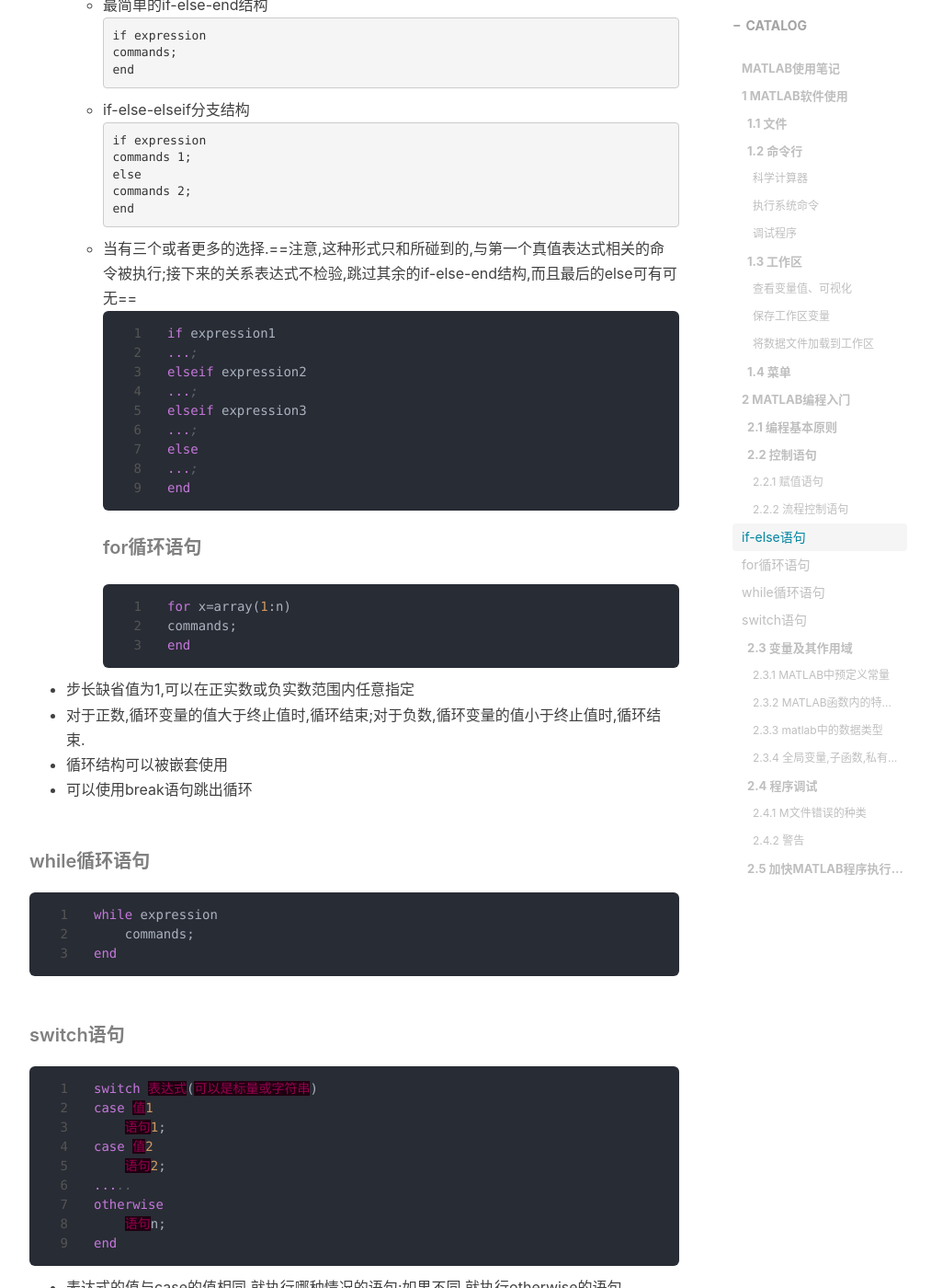
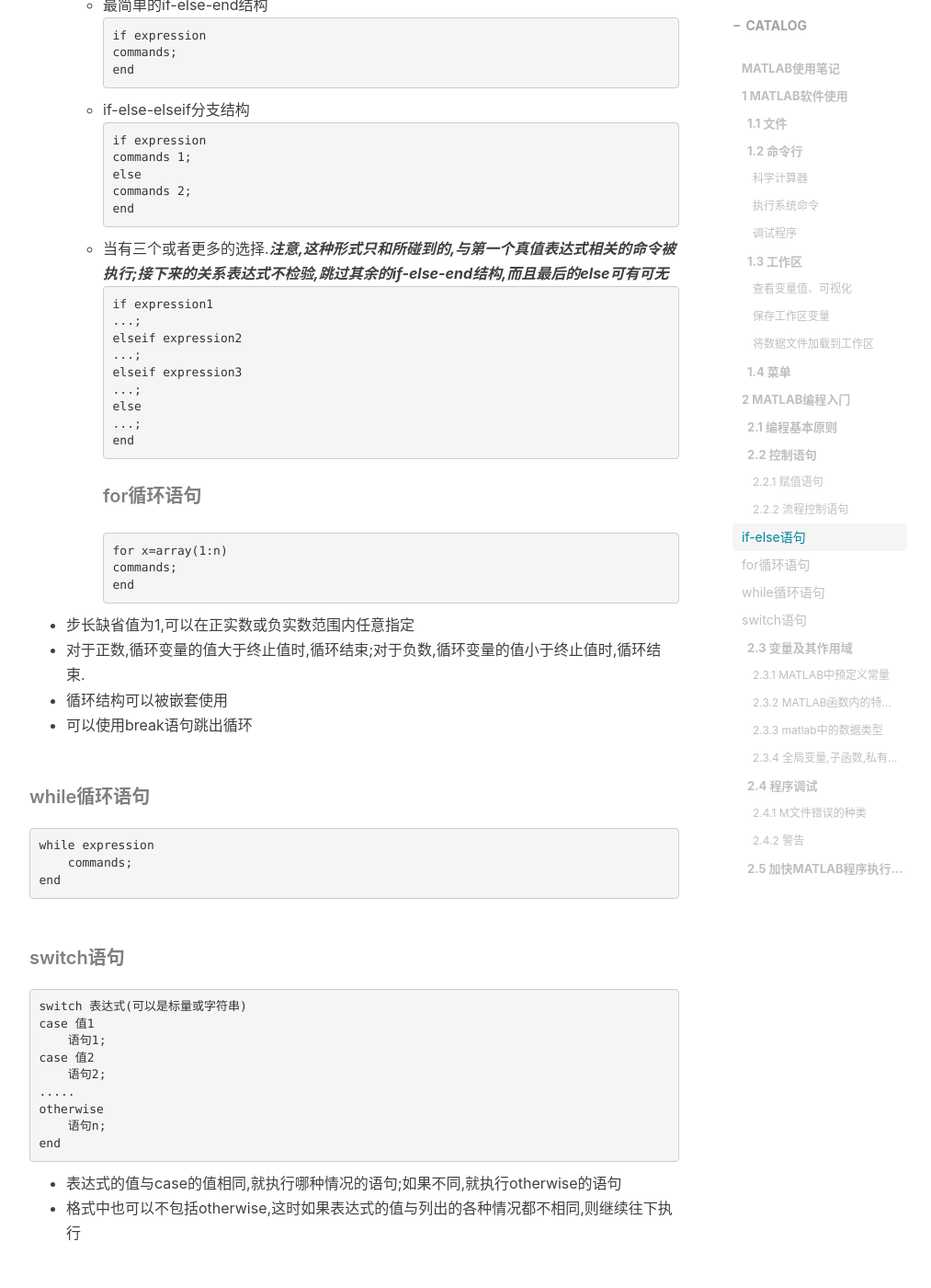
Before and after one commit to SummerZhouZihan/SummerZhouZihan.github.io, a Jekyll site: the page built from _posts/2025-02-21-matlabnote.md, in a window 1280 px wide and 1400 px high, scrolled down 4006 px. Shown: the whole window at 92% size, without its empty margins (233-1246 px from the left). Built offline with Jekyll 4.4.1, drawn with Linux system fonts in a browser that asks for light colours; nearby versions of some CDN libraries; formulas are drawn with MathJax 3; comment, search, counter and statistics services are not loaded; some of the changed text lies outside the part shown.

Commit message:
debug post4

````diff
--- a/_posts/2025-02-21-matlabnote.md
+++ b/_posts/2025-02-21-matlabnote.md
@@ -65,7 +65,7 @@ m文件可以分为**脚本文件**和**函数文件**
 ### 1.3 工作区
 #### 查看变量值、可视化
 - 双击工作区变量,可以查看具体数值
-- 右键单击工作区变量,可以对其进行plot,scatter等可视化操作
+- 右键单击工作区变量,可以对其进行plot, scatter等可视化操作
 
 #### 保存工作区变量
 - 保存所有工作区变量:`save 文件名.mat`
@@ -82,7 +82,7 @@ m文件可以分为**脚本文件**和**函数文件**
 ## 2 MATLAB编程入门
 
 ### 2.1 编程基本原则
-1. **养成在主程序开头用`clear`指令清楚变量的习惯**,以消除工作区中其他变量对程序运行的影响.==但注意在子程序中不要使用clear==.
+1. **养成在主程序开头用`clear`指令清楚变量的习惯**,以消除工作区中其他变量对程序运行的影响.***但注意在子程序中不要使用clear***.
 2. **参数值要集中放在程序的开头部分**,以便维护.
 3. **程序尽量模块化**,也就是采用主程序调用子程序的方法,将所有子程序合并在一起来执行全部的操作.
 4. **充分利用debugger来进行程序的调试**(设置断点、单步执行、连续执行),并利用其他工具箱或用户图形界面(GUI)的设计技巧,将设计结果集成在一起
@@ -112,8 +112,8 @@ else
     commands 2;
 end
 ```
-  - 当有三个或者更多的选择.==注意,这种形式只和所碰到的,与第一个真值表达式相关的命令被执行;接下来的关系表达式不检验,跳过其余的if-else-end结构,而且最后的else可有可无==
-```matlab
+  - 当有三个或者更多的选择.***注意,这种形式只和所碰到的,与第一个真值表达式相关的命令被执行;接下来的关系表达式不检验,跳过其余的if-else-end结构,而且最后的else可有可无***
+```Matlab
 if expression1
     ...;
 elseif expression2
@@ -125,7 +125,7 @@ else
 end
 ```
 ##### for循环语句
-```matlab
+```Matlab
 for x=array(1:n)
     commands;
 end
@@ -136,14 +136,14 @@ end
 - 可以使用break语句跳出循环
 
 ##### while循环语句
-```matlab
+```Matlab
 while expression
     commands;
 end
 ```
 
 ##### switch语句
-```matlab
+```Matlab
 switch 表达式(可以是标量或字符串)
 case 值1
     语句1;
@@ -159,14 +159,23 @@ end
 
 
 ### 2.3 变量及其作用域
+
 #### 2.3.1 MATLAB中预定义常量
+
 **ans** 分配最新计算表达式的值,这个表达式并没有给定一个名字
+
 **eps** 返回机器精度(2.2204*10e-16)
+
 **realmax** 返回计算机能处理的最大浮点数
+
 **realmin** 返回计算机能处理的最小非零浮点数
+
 **pi** $\pi$=3.14159265
+
 **Inf** 定义为1/0.当出现被零除时,MATLAB就返回inf,不中断而继续计算
+
 **NaN** 定义为Not a number,这个非数值要么是0/0类型,要么是inf/inf
+
 ==尽量避免对这些量重新赋值==
 
 #### 2.3.2 MATLAB函数内的特殊变量
@@ -176,6 +185,7 @@ end
 function[varagout]=f_name(varargin)
 ```
 #### 2.3.3 matlab中的数据类型
+
 |变量|类型|
 |-----|----------|
 |double|一般为矩阵,多维数组等|
@@ -194,6 +204,8 @@ function[varagout]=f_name(varargin)
   - 在函数中专门有该函数调用的下一级函数。
 - **私有目录**
   - 当前目录下建一个private子目录只能由当前目录下的函数调用。
+
+
 ### 2.4 程序调试
 
 #### 2.4.1 M文件错误的种类
````
Also changed, not shown: _posts/2025-02-12-welcome.md (+5 -1 lines).
